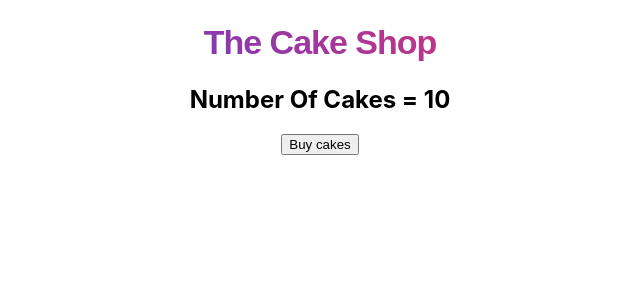
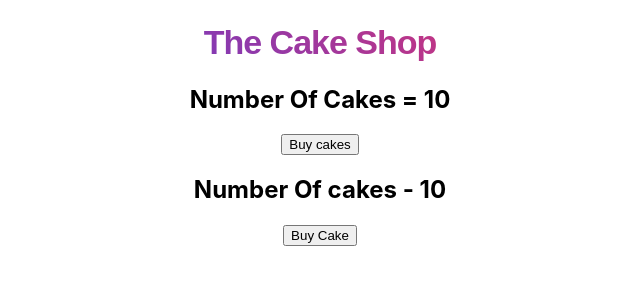
Before and after one commit to amitbilapatte/react-redux-demo, a React (Create React App) app: page / in a window 1280 px wide. Shown: the top 300 px of the page, without its empty margins (320-960 px from the left). Built offline with nearby package versions, Linux system fonts and the light colour scheme.

Commit message:
Redux with react hooks: useSelector and useDispatch

```diff
--- a/src/App.js
+++ b/src/App.js
@@ -2,12 +2,14 @@ import { Provider } from "react-redux";
 import "./App.css";
 import CakeContainer from "./components/CakeContainer";
 import store from "./redux/store";
+import HooksCakeContainer from "./components/HooksCakeContainer";
 
 function App() {
   return (
     <Provider store={store}>
       <div className="App">
         <CakeContainer />
+        <HooksCakeContainer />
       </div>
     </Provider>
   );
--- /dev/null
+++ b/src/components/HooksCakeContainer.js
@@ -0,0 +1,16 @@
+import React from "react";
+import { useDispatch, useSelector } from "react-redux";
+import { buyCake } from "../redux";
+
+function HooksCakeContainer() {
+  const numOfCakes = useSelector((state) => state.numOfCakes);
+  const dispatch = useDispatch();
+  return (
+    <div>
+      <h2>Number Of cakes - {numOfCakes} </h2>
+      <button onClick={() => dispatch(buyCake())}>Buy Cake </button>
+    </div>
+  );
+}
+
+export default HooksCakeContainer;
```
